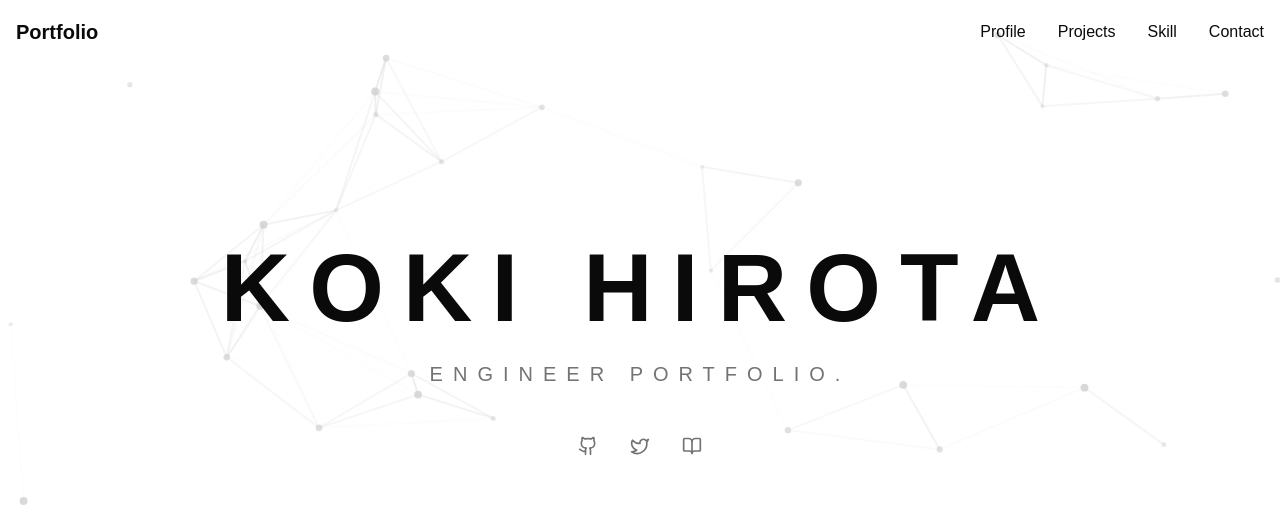
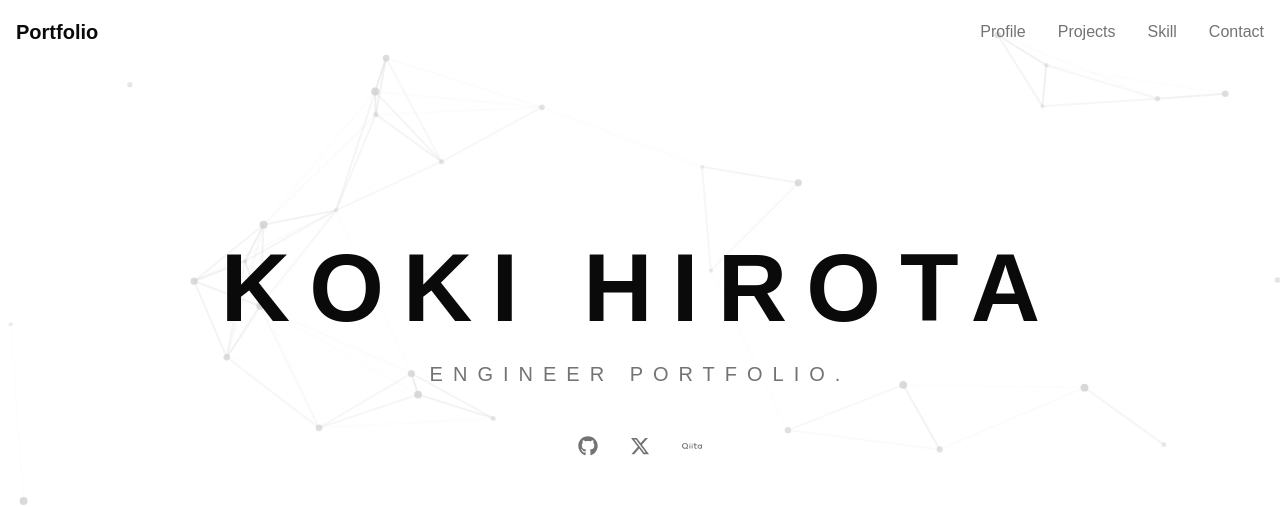
Before and after one commit to Hirota723/portfolio-site, a Next.js app: page / in a window 1280 px wide. Shown: the top 507 px of the page. Built offline with nearby package versions, Linux system fonts and the light colour scheme.

Commit message:
perf: SNSアイコンの変更とヘッダーのパフォーマンス向上

```diff
--- a/package.json
+++ b/package.json
@@ -19,6 +19,7 @@
     "next": "15.1.6",
     "react": "^19.0.0",
     "react-dom": "^19.0.0",
+    "react-icons": "^5.4.0",
     "tailwind-merge": "^3.0.1",
     "tailwindcss-animate": "^1.0.7"
   },
--- a/src/components/layouts/Header.tsx
+++ b/src/components/layouts/Header.tsx
@@ -43,7 +43,7 @@ const Header = () => {
             {menuItems.map((item) => (
               <a
                 key={item.id}
-                className="cursor-pointer hover:text-primary transition-colors"
+                className="cursor-pointer text-muted-foreground hover:text-primary transition-colors"
                 onClick={() => {
                   document
                     .querySelector(item.id)
@@ -76,7 +76,7 @@ const Header = () => {
               {menuItems.map((item) => (
                 <a
                   key={item.id}
-                  className="hover:text-primary transition-colors px-4 py-2"
+                  className="cursor-pointer hover:text-primary transition-colors px-4 py-2"
                   onClick={() => {
                     document
                       .querySelector(item.id)
--- a/src/components/layouts/SocialLinks.tsx
+++ b/src/components/layouts/SocialLinks.tsx
@@ -1,19 +1,20 @@
 import { motion } from "framer-motion";
-import { Github, Twitter, BookOpen } from "lucide-react";
+import { FaGithub,FaXTwitter } from "react-icons/fa6";
+import { SiQiita } from "react-icons/si";
 
 const socialLinks = [
   {
-    icon: <Github className="w-5 h-5" />,
+    icon: <FaGithub className="w-5 h-5" />,
     url: "https://github.com/Hirota723",
     label: "GitHub",
   },
   {
-    icon: <Twitter className="w-5 h-5" />,
+    icon: <FaXTwitter className="w-5 h-5" />,
     url: "https://x.com/koki_hiro0723",
     label: "X",
   },
   {
-    icon: <BookOpen className="w-5 h-5" />,
+    icon: <SiQiita className="w-5 h-5" />,
     url: "https://qiita.com/Hirota723",
     label: "Qiita",
   },
```
Also changed, not shown: 1 other file (tests, documents, lock files or other folders).
